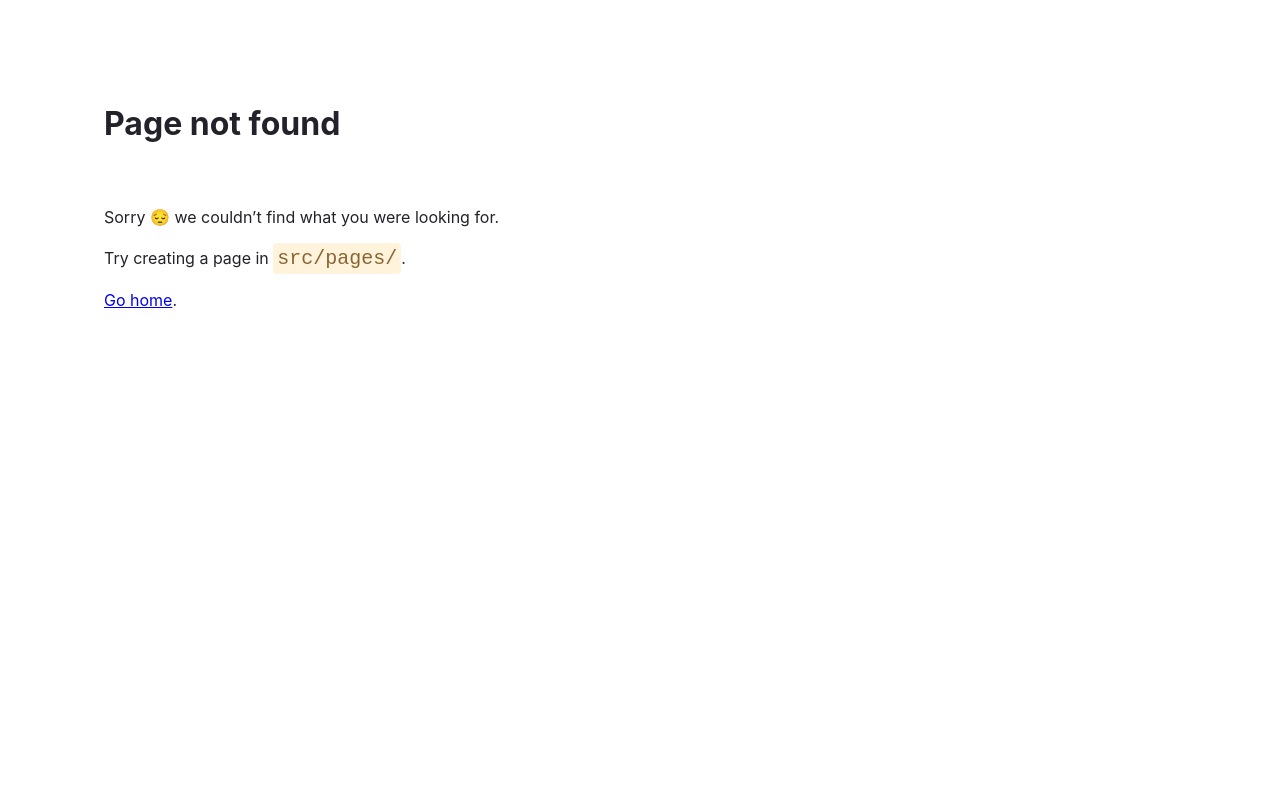
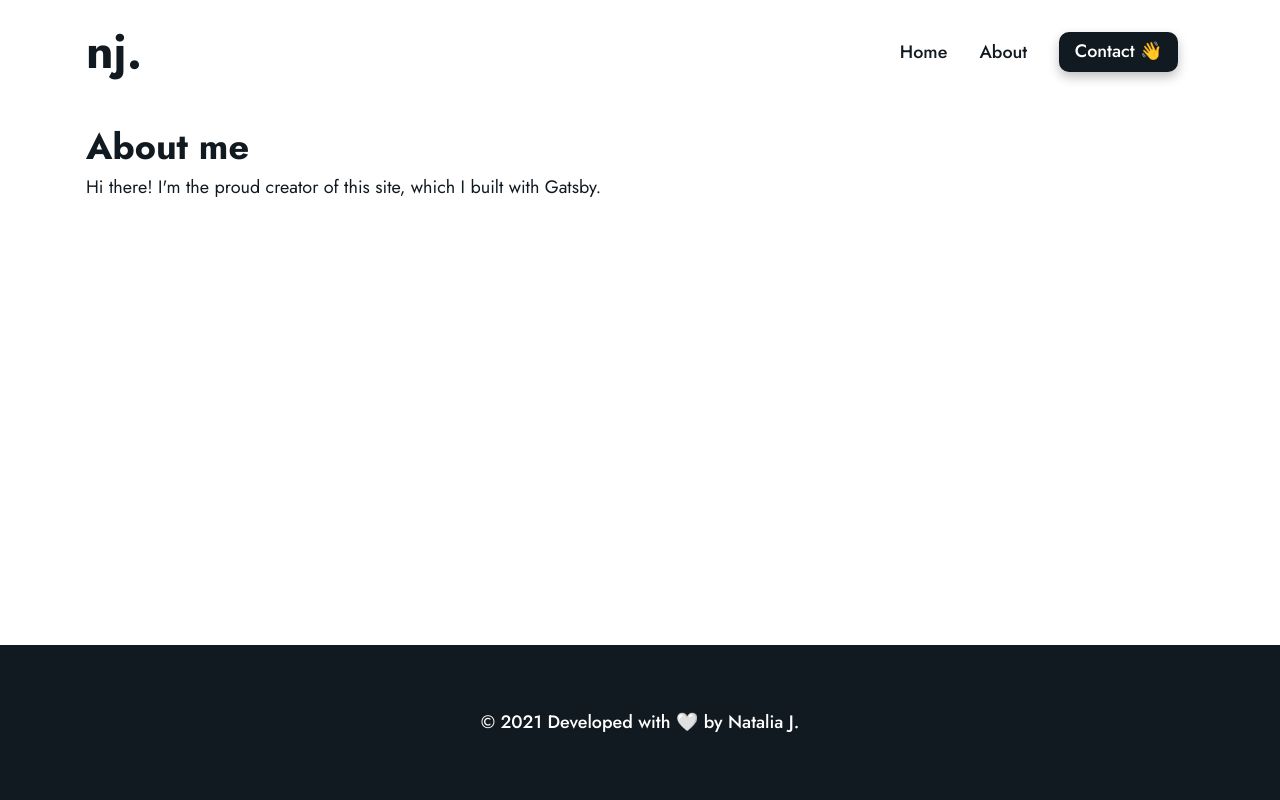
Before and after one commit to nataliajusticia/gatsby-nataliajusticia.com, a Gatsby site: page /about in a window 1280 px wide. Before the commit this address had no page. Built offline with nearby package versions, Linux system fonts and the light colour scheme; Gatsby itself is replaced by a stand-in of ours.

Commit message:
Add some components and styles

```diff
--- a/gatsby-config.js
+++ b/gatsby-config.js
@@ -1,7 +1,11 @@
 module.exports = {
   siteMetadata: {
     siteUrl: "https://www.yourdomain.tld",
-    title: "gatsby-blog",
+    title: "My First Gatsby Site",
   },
-  plugins: ["gatsby-plugin-gatsby-cloud"],
+  plugins: [
+    "gatsby-plugin-gatsby-cloud",
+    "gatsby-plugin-image",
+    "gatsby-plugin-sharp",
+  ],
 };
--- a/package.json
+++ b/package.json
@@ -17,6 +17,9 @@
   "dependencies": {
     "gatsby": "^3.11.0",
     "gatsby-plugin-gatsby-cloud": "^2.11.0",
+    "gatsby-plugin-image": "^1.11.0",
+    "gatsby-plugin-sharp": "^3.11.0",
+    "gatsby-source-filesystem": "^3.11.0",
     "react": "^17.0.1",
     "react-dom": "^17.0.1"
   }
--- /dev/null
+++ b/src/components/Footer.js
@@ -0,0 +1,15 @@
+import React from "react";
+
+import * as styles from "../styles/footer.module.css";
+
+const Footer = () => {
+  return (
+    <footer className={styles.footer}>
+      <div className={styles.footerWrapper}>
+        <p>© 2021 Developed with 🤍 by Natalia J.</p>
+      </div>
+    </footer>
+  );
+};
+
+export default Footer;
--- /dev/null
+++ b/src/components/Header.js
@@ -0,0 +1,35 @@
+import React from "react";
+import { Link } from "gatsby";
+
+import * as styles from "../styles/header.module.css";
+
+const Nav = () => {
+  return (
+    <header className={styles.header}>
+      <div className={styles.logo}>
+        <Link to="/">nj.</Link>
+      </div>
+
+      <nav className={styles.navbar}>
+        <ul>
+          <li>
+            <Link to="/">Home</Link>
+          </li>
+          <li>
+            <Link to="/about">About</Link>
+          </li>
+          <li>
+            <a
+              href="mailto:nataliajusticia@gmail.com"
+              className={styles.contactBtn}
+            >
+              Contact 👋
+            </a>
+          </li>
+        </ul>
+      </nav>
+    </header>
+  );
+};
+
+export default Nav;
--- /dev/null
+++ b/src/components/Layout.js
@@ -0,0 +1,24 @@
+import React from "react";
+import Header from "./Header";
+import Footer from "./Footer";
+
+import * as styles from "../styles/layout.module.css";
+
+const Layout = ({ pageTitle, children }) => {
+  return (
+    <div className={styles.mainWrapper}>
+      <title>{pageTitle}</title>
+
+      <Header />
+
+      <main className={styles.container}>
+        <h1>{pageTitle}</h1>
+        {children}
+      </main>
+
+      <Footer />
+    </div>
+  );
+};
+
+export default Layout;
--- /dev/null
+++ b/src/pages/about.js
@@ -0,0 +1,14 @@
+import React from "react";
+import Layout from "../components/Layout";
+
+const AboutPage = () => {
+  return (
+    <Layout pageTitle="About me">
+      <p>
+        Hi there! I'm the proud creator of this site, which I built with Gatsby.
+      </p>
+    </Layout>
+  );
+};
+
+export default AboutPage;
--- /dev/null
+++ b/src/styles/footer.module.css
@@ -0,0 +1,18 @@
+/*
+ * Footer
+ */
+
+.footer {
+  color: #fff;
+  background-color: #111a20;
+  margin-top: auto;
+  font-weight: 500;
+}
+
+.footerWrapper {
+  display: flex;
+  flex-direction: column;
+  align-items: center;
+  justify-content: center;
+  padding: 4rem 0;
+}
--- /dev/null
+++ b/src/styles/header.module.css
@@ -0,0 +1,69 @@
+/*
+ * Header
+ */
+
+.header {
+  width: 100%;
+  display: flex;
+  align-items: center;
+  justify-content: space-between;
+  max-width: 1140px;
+  margin-left: auto;
+  margin-right: auto;
+  padding: 1rem 1rem;
+}
+
+.logo {
+  font-size: 3rem;
+  font-weight: 600;
+  transition: 220ms all ease-in-out;
+}
+
+.logo a {
+  font-weight: 700;
+}
+
+.logo:hover {
+  transform: scale(1.3);
+}
+
+.navbar ul {
+  display: flex;
+  align-items: center;
+  list-style: none;
+  margin: 0;
+  padding: 0;
+}
+
+.navbar li {
+  padding: 0 1rem;
+}
+
+.navbar:last-child {
+  padding-right: 0;
+}
+
+.contactBtn {
+  text-decoration: none;
+  display: inline-flex;
+  align-items: center;
+  justify-content: center;
+  background-color: #111a20;
+  color: #fff !important;
+  border: 2px solid #111a20;
+  box-shadow: 0px 5px 11px rgba(0, 0, 0, 0.25);
+  border-radius: 10px;
+  padding: 0.25em 0.75em;
+  min-width: 100px;
+  min-height: 40px;
+  font-weight: 500;
+  text-align: center;
+  line-height: 1.1;
+  transform: scale(1);
+  transition: transform 250ms;
+}
+
+.contactBtn:hover {
+  transform: scale(1.1);
+  will-change: transform;
+}
--- /dev/null
+++ b/src/styles/layout.module.css
@@ -0,0 +1,72 @@
+/*
+ * Layout app
+ */
+
+@import url("https://fonts.googleapis.com/css2?family=Jost:wght@400;500;700&display=swap");
+
+* {
+  padding: 0;
+  margin: 0;
+}
+
+*,
+*::before,
+*::after {
+  box-sizing: inherit;
+}
+
+html {
+  box-sizing: border-box;
+  -ms-overflow-style: scrollbar;
+}
+
+body {
+  font-family: "Jost", Arial, Helvetica, sans-serif;
+  -webkit-font-smoothing: antialiased;
+  -moz-osx-font-smoothing: grayscale;
+  font-size: 18px;
+  font-weight: 400;
+  line-height: 1.5;
+  color: #111a20;
+  background-color: #fff;
+}
+
+/* Headings */
+h1,
+h2,
+h3,
+h4,
+h5,
+h6 {
+  font-weight: 700;
+}
+
+/* Buttons & Links */
+a {
+  font-weight: 500;
+  color: #111a20;
+  text-decoration: none;
+}
+
+button {
+  border: none;
+  background-color: transparent;
+  font-family: inherit;
+  padding: 0;
+  cursor: pointer;
+}
+
+/* Container */
+.mainWrapper {
+  min-height: 100vh;
+  display: flex;
+  flex-direction: column;
+}
+
+.container {
+  width: 100%;
+  max-width: 1140px;
+  margin-left: auto;
+  margin-right: auto;
+  padding: 1rem;
+}
```
Also changed, not shown: src/pages/404.js (+9 -9 lines), src/pages/index.js (+10 -180 lines), 2 other files.
